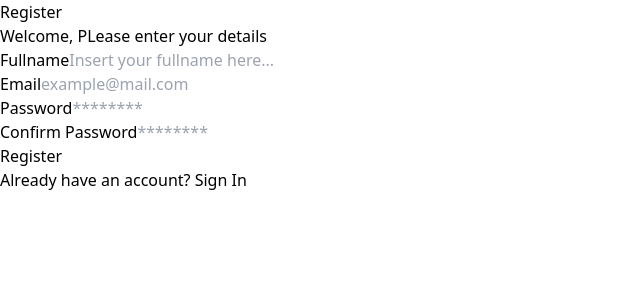
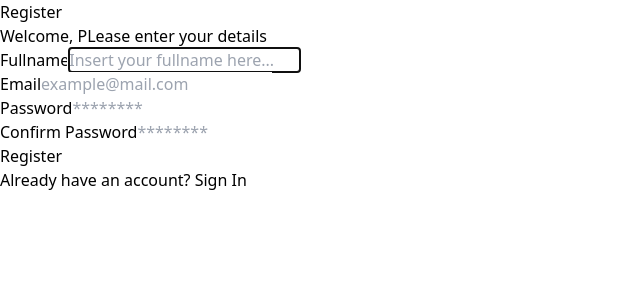
Before and after one commit to haikalnuril/MarketReact, a React (Vite) app: page /register in a window 1280 px wide. Shown: the top 300 px of the page, without its empty margins (0-640 px from the left). Built offline with nearby package versions, Linux system fonts and the light colour scheme.

Commit message:
feat: useRef implementation

```diff
--- a/src/Pages/products.jsx
+++ b/src/Pages/products.jsx
@@ -1,4 +1,4 @@
-import { useEffect, useState } from "react";
+import { useEffect, useRef, useState } from "react";
 import Button from "../components/Elements/Button";
 import CardProduct from "../components/Fragments/CardProduct";
 
@@ -62,6 +62,16 @@
         }
     }
 
+    const totalPriceRef = useRef(null);
+
+    useEffect(() => {
+        if(cart.length > 0) {
+            totalPriceRef.current.style.display = "table-row";
+        } else {
+            totalPriceRef.current.style.display = "none";
+        }
+    }, [cart]);
+
     return (
         <>
             <div className="flex justify-end h-10 bg-blue-600 text-white items-center p-10">
@@ -110,7 +120,7 @@
                                     </tr>
                                 )
                             })}
-                            <tr>
+                            <tr ref={totalPriceRef}>
                                 <td colSpan={3}><b>Total Price</b></td>
                                 <td><b>Rp. {(totalPrice).toLocaleString('id-ID', {styles: 'currency', currency: 'IDR'})}</b></td>
                             </tr>
--- a/src/components/Elements/Input/Input.jsx
+++ b/src/components/Elements/Input/Input.jsx
@@ -1,4 +1,6 @@
-const Input = (props) => {
+import { forwardRef } from "react";
+
+const Input = forwardRef((props, ref) => {
     const {type, placeholder, name} = props;
     return (
         <input
@@ -7,8 +9,9 @@
                 placeholder={placeholder}
                 name= {name}
                 id= {name}
+                ref = {ref}
               />
-    )
-}
+    );
+});
 
 export default Input;
--- a/src/components/Elements/Input/index.jsx
+++ b/src/components/Elements/Input/index.jsx
@@ -1,14 +1,15 @@
 import Label from './Label';
 import Input from './Input';
+import { forwardRef } from 'react';
 
-const InputForm = (props) => {
+const InputForm = forwardRef((props, ref) => {
     const { label, name, type, placeholder } = props;
     return (
         <div className="mb-6">
             <Label htmlFor={name}>{label}</Label>
-            <Input name={name} type= {type} placeholder = {placeholder}/>
+            <Input name={name} type={type} placeholder={placeholder} ref={ref}/>
         </div>
-    )
-}
+    );
+});
 
 export default InputForm;
--- a/src/components/Fragments/FormLogin.jsx
+++ b/src/components/Fragments/FormLogin.jsx
@@ -1,3 +1,4 @@
+import { useEffect, useRef } from "react";
 import RegisterPage from "../../Pages/register";
 import Button from "../Elements/Button";
 import InputForm from "../Elements/Input";
@@ -10,6 +11,13 @@
         console.log("Login Button Clicked")
         window.location.href = '/products';
     }
+
+    const emailRef = useRef(null);
+
+    useEffect(()=>{
+        emailRef.current.focus();
+    }, []);
+
     return (
         <form onSubmit={handlelogin}>
             <InputForm
@@ -17,6 +25,7 @@
                 type="email"
                 placeholder="example@mail.com"
                 name="email"
+                ref={emailRef}
             />
             <InputForm
                 label="Password"
--- a/src/components/Fragments/FormRegister.jsx
+++ b/src/components/Fragments/FormRegister.jsx
@@ -1,7 +1,17 @@
+import { useEffect,useRef } from "react";
 import Button from "../Elements/Button";
 import InputForm from "../Elements/Input";
 
+
+
 const FormRegister = (props) => {
+
+    const fullnameRef = useRef(null);
+
+    useEffect(()=>{
+        fullnameRef.current.focus();
+    }, []);
+
     return (
         <form action="">
             <InputForm
@@ -9,6 +19,7 @@
                 type="text"
                 placeholder="Insert your fullname here..."
                 name="fullname"
+                ref={fullnameRef}
             />
             <InputForm
                 label="Email"
```
